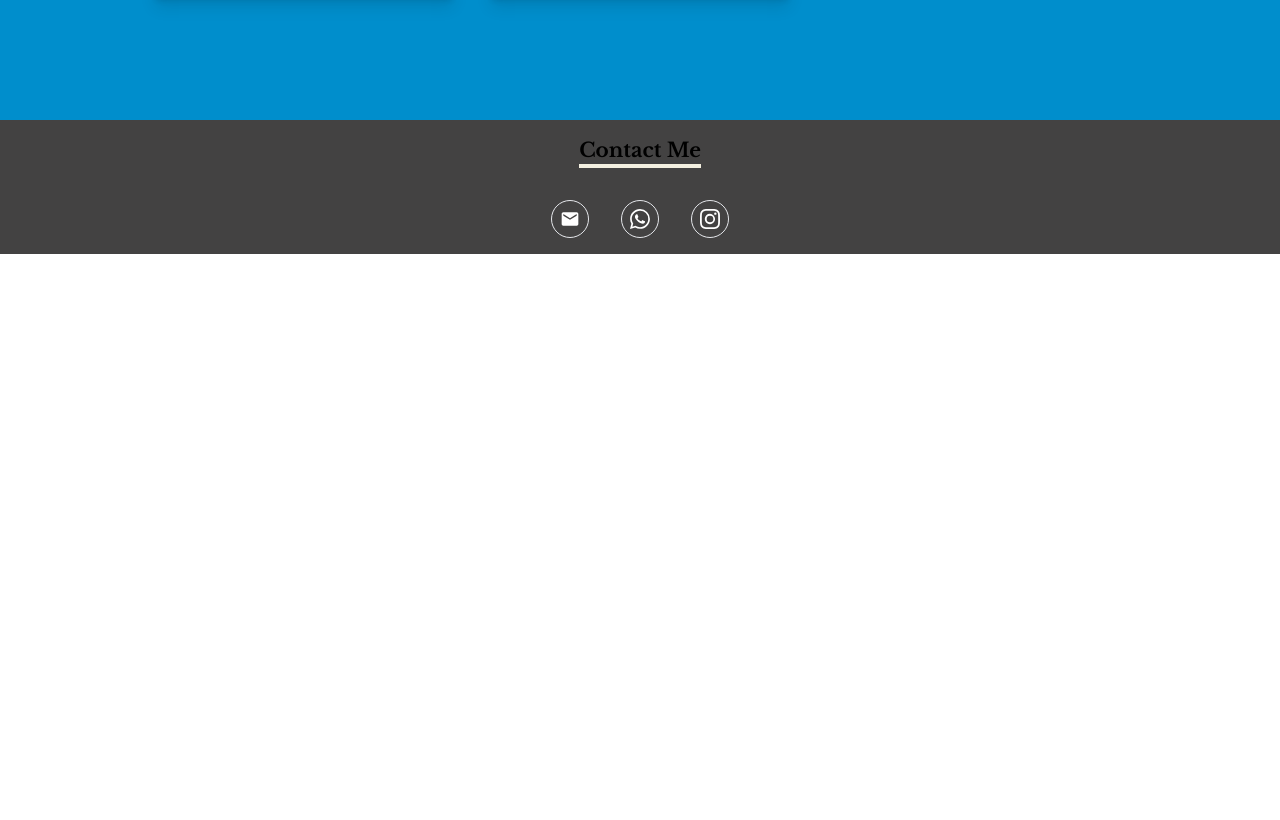
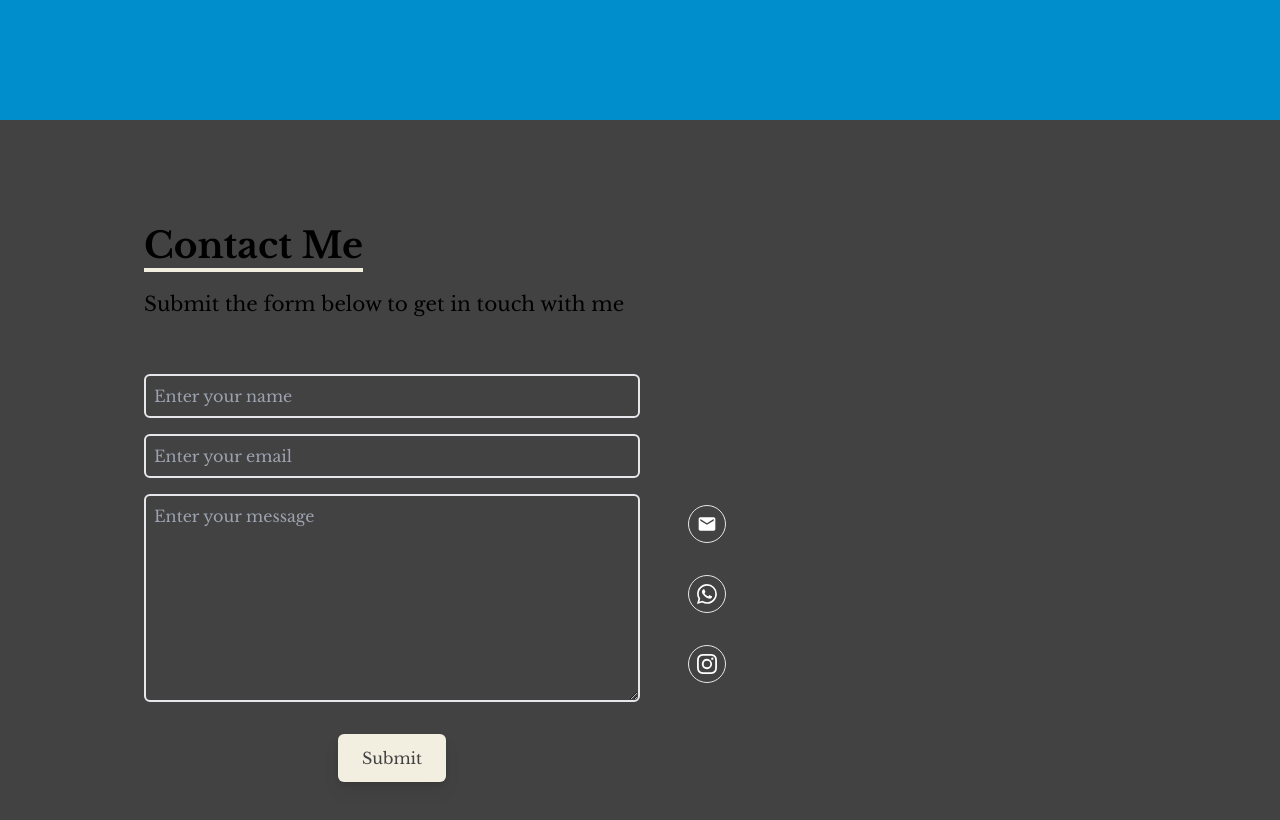
Before and after one commit to NgurahP/CV-project.github.io, a React (Create React App) app: page / in a window 1280 px wide. Shown: the part 4040-4860 px from the top of the page. Before the commit the page ends 4294 px from the top, so only its background shows below. Built offline with nearby package versions, Linux system fonts and the light colour scheme.

Commit message:
add form and fix some responsive

```diff
--- a/package.json
+++ b/package.json
@@ -21,7 +21,8 @@
     "start": "react-scripts start",
     "build": "react-scripts build",
     "test": "react-scripts test",
-    "eject": "react-scripts eject"
+    "eject": "react-scripts eject",
+    "cypress:open": "cypress open"
   },
   "eslintConfig": {
     "extends": [
@@ -43,6 +44,7 @@
   },
   "devDependencies": {
     "autoprefixer": "^10.4.14",
+    "cypress": "^12.13.0",
     "postcss": "^8.4.23",
     "tailwindcss": "^3.3.2",
     "typescript": "^4.5.2"
--- a/src/component/Contact.tsx
+++ b/src/component/Contact.tsx
@@ -3,14 +3,14 @@ import { BsWhatsapp } from "react-icons/bs";
 import { MdEmail } from "react-icons/md";
 import { BsInstagram } from "react-icons/bs";
 
-interface cont {
+interface Cont {
   icon: any;
   link: string;
   style: string;
 }
 
 const Contact = () => {
-  const contact: Array<cont> = [
+  const contact: Array<Cont> = [
     {
       icon: <MdEmail />,
       link: "mailto:ngurahputra2425@gmail.com",
@@ -29,19 +29,50 @@ const Contact = () => {
     },
   ];
   return (
-    <div id="contact" className="flex flex-col items-center h-1/5 bg-[#434242]">
-      <div className="flex flex-col justify-center items-center w-full h-full">
-        <div
-          className="border-b-4 my-4
-         border-[#F3EFE0]"
+    <div id="contact" className="w-full h-screen bg-[#434242] p-4 text-black">
+      <div className="flex flex-col p-4 justify-center max-w-screen-lg mx-auto h-full">
+        <div className="pb-8">
+          <p className="text-xl md:text-4xl font-bold inline border-b-2 md:border-b-4 border-[#F3EFE0]">
+            Contact Me
+          </p>
+          <p className="py-6 text-md md:text-xl">
+            Submit the form below to get in touch with me
+          </p>
+        </div>
+
+        <div className="flex flex-col md:flex-row justify-center items-center">
+          <form
+            action="https://getform.io/f/a876231f-2e8d-4159-9c0e-8522ac72ee59"
+            method="POST"
+            className="flex flex-col w-full md:w-1/2 md:mr-4"
           >
-          <p className="font-bold text-lg sm:text-xl">Contact Me</p>
-        </div>
-        <div className="flex flex-row justify-center py-4 items-center">
+            <input
+              type="text"
+              name="name"
+              placeholder="Enter your name"
+              className="p-2 bg-transparent border-2 rounded-md text-[#F3EFE0] focus:outline-none"
+            />
+
+            <input
+              type="email"
+              name="email"
+              placeholder="Enter your email"
+              className="my-4 p-2 bg-transparent border-2 rounded-md text-[#F3EFE0] focus:outline-none"
+            />
+
+            <textarea
+              placeholder="Enter your message"
+              name="message"
+              className="p-2 bg-transparent border-2 rounded-md text-[#F3EFE0] focus:outline-none h-32 md:h-52"
+            ></textarea>
+
+            <button className="text-[#434242] w-fit px-6 py-3 my-8 mx-auto flex items-center bg-[#F3EFE0] rounded-md cursor-pointer hover:text-[#008ECC] hover:bg-[#fff3f1] hover:scale-105 duration-300 hover:ease-in-out drop-shadow-lg">{`Submit`}</button>
+          </form>
+          <div className="flex flex-row mx-auto my-auto justify-center items-center md:flex-col md:ml-4">
             {contact.map(({ icon, link, style }) => (
               <a
                 href={link}
-              className={`mx-4 p-2 text-xl hover:scale-105 text-white transition border rounded-full ${style}`}
+                className={`md:my-4 mx-4 p-2 text-xl hover:scale-105 text-white transition border rounded-full ${style}`}
                 target="_blank"
                 rel="noopener noreferrer"
               >
@@ -50,28 +81,7 @@ const Contact = () => {
             ))}
           </div>
         </div>
-      {/* <div>
-        <div>
-            <a
-              href="https://wa.me/+6289653218537"
-              className="border rounded-xl bg-slate-500"
-            >
-              <BsWhatsapp />
-            </a>
-            <a
-              href="mailto:ngurahputra2425@gmail.com"
-              className="border rounded-xl bg-slate-500"
-            >
-              <MdEmail />
-            </a>
-            <a
-              href="https://www.instagram.com/ngurahputra2403/"
-              className="border rounded-xl bg-slate-500"
-            >
-              <BsInstagram />
-            </a>
       </div>
-      </div> */}
     </div>
   );
 };
--- a/src/component/Education.tsx
+++ b/src/component/Education.tsx
@@ -3,8 +3,15 @@ import sd from "../assets/imgprojek/sekolah/sd.jpg";
 import smp from "../assets/imgprojek/sekolah/smp.jpg";
 import smk from "../assets/imgprojek/sekolah/smk.jpg";
 
+interface Sekolah {
+  id: number;
+  src: string;
+  title: string;
+  tahun: string;
+}
+
 const Education = () => {
-  const Edu = [
+  const Edu: Array<Sekolah> = [
     {
       id: 1,
       src: sd,
@@ -39,9 +46,13 @@ const Education = () => {
         <div className="w-full grid flex-col sm:grid-cols-3 gap-8 text-center py-8 px-12 sm:px-0">
           {Edu.map(({ id, src, title, tahun }) => (
             <div key={id}>
-              <img src={src} alt="" className="w-full rounded-md max-sm:w-2/5 mx-auto" />
+              <img
+                src={src}
+                alt=""
+                className="w-full rounded-md max-sm:w-2/5 mx-auto"
+              />
               <div className="mt-2 text-lg sm:text-xl">{title}</div>
-              <div className="text-md sm:text-lg">{tahun}</div>
+              <div className="text-sm sm:text-lg">{tahun}</div>
             </div>
           ))}
         </div>
--- a/src/component/Experience.tsx
+++ b/src/component/Experience.tsx
@@ -8,7 +8,7 @@ import tailwind from "../assets/img/tailwindcss_logo_icon_167923.png";
 import sql from "../assets/imgprojek/exp/sql-pngwing.com.png";
 import c from "../assets/imgprojek/exp/cplusplus_plain_logo_icon_146580.png";
 
-interface exptype {
+interface ExpType {
   id: number;
   src: string;
   title: string;
@@ -16,7 +16,7 @@ interface exptype {
 }
 
 const Experience = () => {
-  const exp: Array<exptype> = [
+  const exp: Array<ExpType> = [
     {
       id: 1,
       src: html,
@@ -83,13 +83,13 @@ const Experience = () => {
         </div>
 
         {/* Isi Exp */}
-        <div className="w-full grid grid-cols-2 sm:grid-cols-3 gap-8 text-center py-8 px-12 sm:px-0">
+        <div className="w-full grid grid-cols-2 sm:grid-cols-4 gap-8 text-center py-8 px-12 sm:px-0">
           {exp.map(({ id, src, title, style }) => (
             <div
               key={id}
               className={`shadow-lg hover:scale-105 transition duration-[0.5s] ${style}`}
             >
-              <img src={src} alt="" className="w-20 mx-auto" />
+              <img src={src} alt="" className="w-16 md:w-20 mx-auto" />
               <div className="mt-4 text-lg">{title}</div>
             </div>
           ))}
--- a/src/component/Navbar.tsx
+++ b/src/component/Navbar.tsx
@@ -2,7 +2,7 @@ import React, { useState } from "react";
 import { FaBars, FaTimes } from "react-icons/fa";
 import { Link } from "react-scroll/modules";
 
-interface linkItem {
+interface LinkItem {
   id: number;
   link: string;
 }
@@ -12,7 +12,7 @@ const Navbar = () => {
   const [navbar, setNavbar] = useState(false);
 
   // list Navbar
-  const links: Array<linkItem> = [
+  const links: Array<LinkItem> = [
       {
         id: 1,
         link: "home",
@@ -26,7 +26,7 @@ const Navbar = () => {
         link: "education",
       },
     ],
-    links2: Array<linkItem> = [
+    links2: Array<LinkItem> = [
       {
         id: 4,
         link: "portofolio",
```
Also changed, not shown: 1 other file (tests, documents, lock files or other folders). Lines whose indentation alone changed are shown as unchanged.
